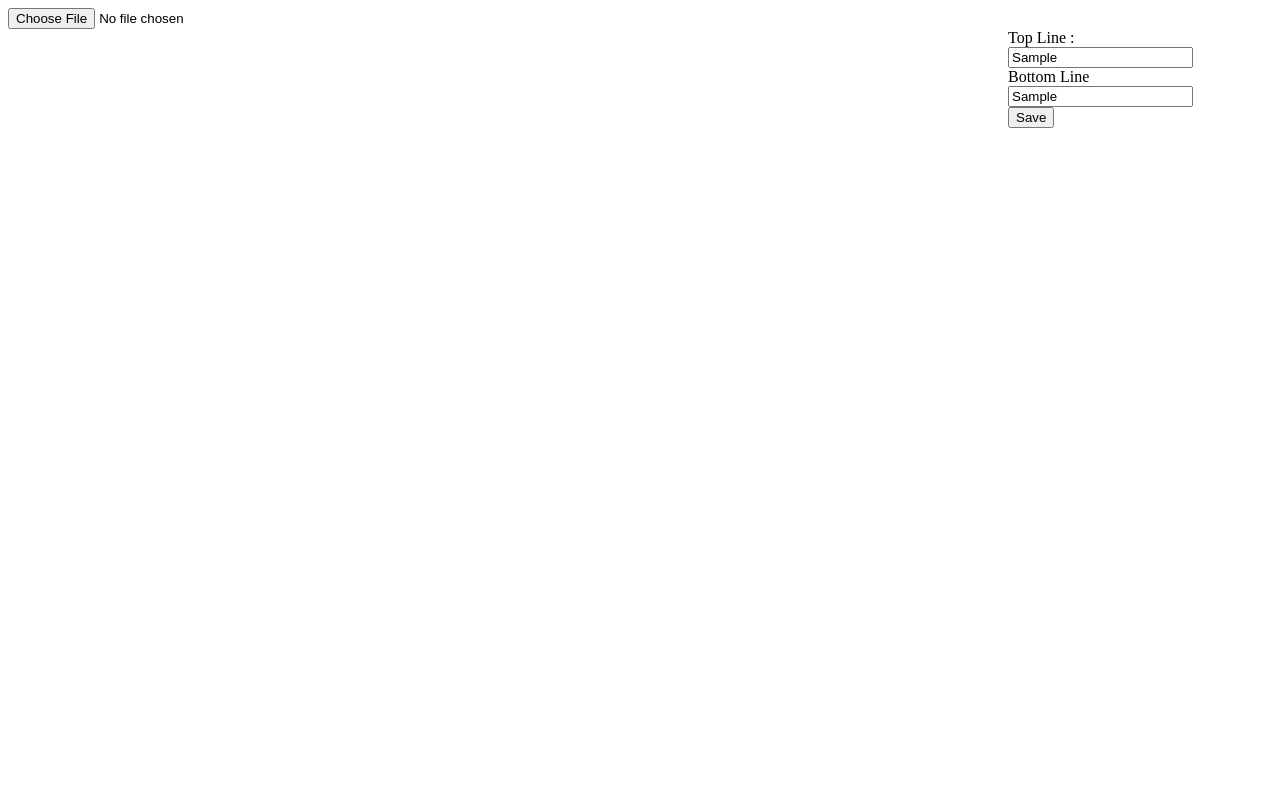
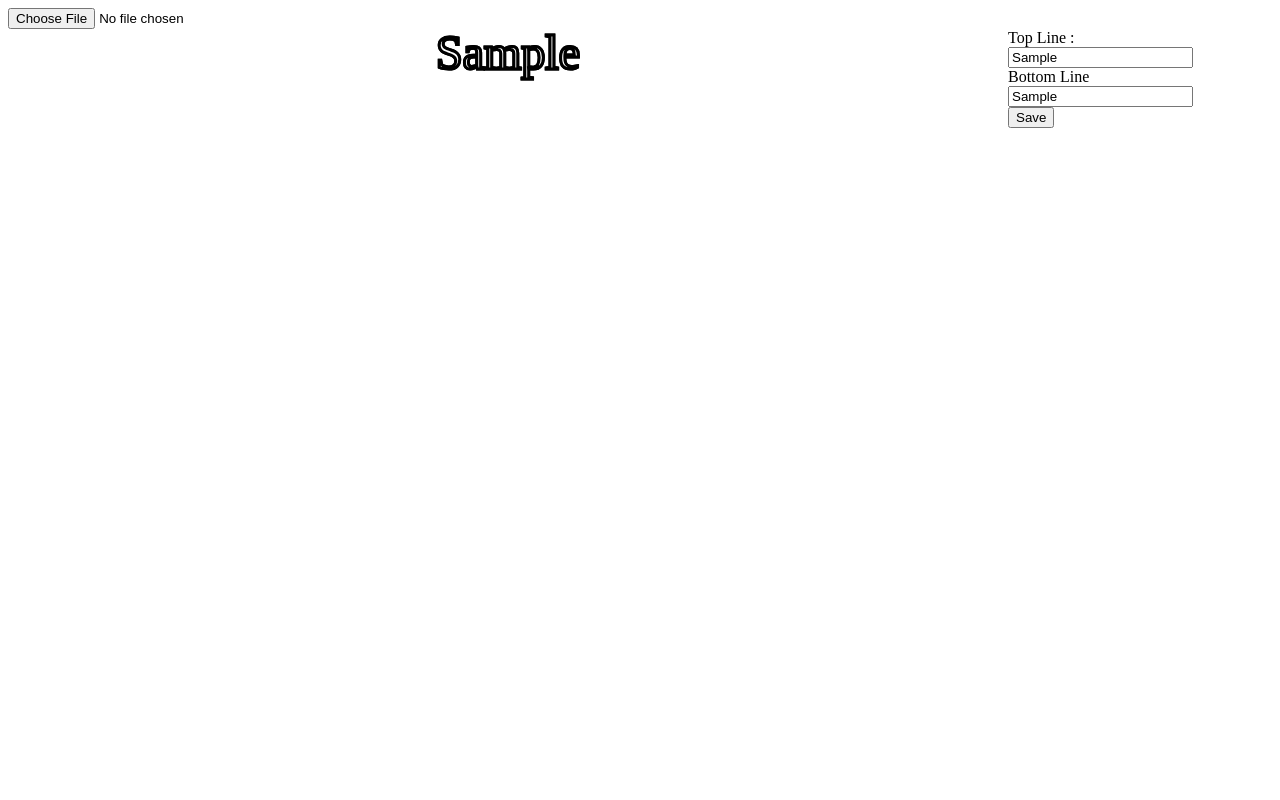
Before and after one commit to samagra14/meme-generator, a plain HTML site: page index.html in a window 1280 px wide. Both pictures are taken after typing "Sample", "Sample" into the empty fields and a click on the button "Save". Shown: the top 800 px of the page. Drawn offline with Linux system fonts and the light colour scheme.

Commit message:
Adding save image functionality

```diff
--- a/index.html
+++ b/index.html
@@ -1,3 +1,4 @@
+<!DOCTYPE html>
 <html>
 <head>
     <title>
@@ -31,7 +32,81 @@
         var id = evt.target.id;
         var text = evt.target.value;
 
+        if (id == "topLineText"){
+            window.topLineText = text;
+        }
+        else {
+            window.bottomLineText = text;
+        }
+        redrawMeme(window.imageSrc, window.topLineText, window.bottomLineText);
+
+
     }
+    function redrawMeme(image,topLine,bottomLine) {
+        var canvas = document.querySelector('canvas');
+        var context = canvas.getContext("2d");
+        if (image!=null){
+            context.drawImage(image,0,0,canvas.width,canvas.height);
+        }
+
+        context.font = "36pt Impact";
+        context.textAlign = "center";
+        context.fillStyle = "white";
+        context.strokeStyle = "black";
+        context.lineWidth = "3";
+
+        if (topLine!=null){
+            context.fillText(topLine,canvas.width/2,40);
+            context.strokeText(topLine,canvas.width/2,40);
+        }
+
+        if (bottomLine!=null){
+            context.fillText(bottomLine,canvas.width/2,canvas.height-20);
+            context.strokeText(bottomLine,canvas.width/2,canvas.height-20);
+        }
+
+
+    }
+
+    function saveFile() {
+       window.open(document.querySelector('canvas').toDataURL().replace("image/png", "image/octet-stream"));
+       // var image = document.querySelector('canvas').toDataURL("image/png").replace("image/png", "image/octet-stream");  // here is the most important part because if you dont replace you will get a DOM 18 exception.
+
+
+        //window.location.href=image;
+    }
+
+    function handleFileSelect(evt) {
+        var canvasWidth = 1000;
+        var canvasHeight = 1000;
+        var file = evt.target.files[0];
+
+        var reader = new FileReader();
+        reader.onload = function(fileObject) {
+            var data = fileObject.target.result;
+
+            // Create an image object
+            var image = new Image();
+            image.onload = function() {
+
+                window.imageSrc = this;
+                redrawMeme(window.imageSrc, null, null);
+            }
+
+            // Set image data to background image.
+            image.src = data;
+            console.log(fileObject.target.result);
+        };
+        reader.readAsDataURL(file)
+    }
+    window.topLineText = "";
+    window.bottomLineText ="";
+    var input1 = document.getElementById('topLineText');
+    var input2 = document .getElementById('bottomLineText');
+    input1.oninput = textChangeListener;
+    input2.oninput = textChangeListener;
+    document.getElementById('file').addEventListener('change',handleFileSelect, false);
+    document.getElementById('saveBtn').addEventListener('click',saveFile,false);
 </script>
 </body>
 </html>
```
Also changed, not shown: 1 other file.
